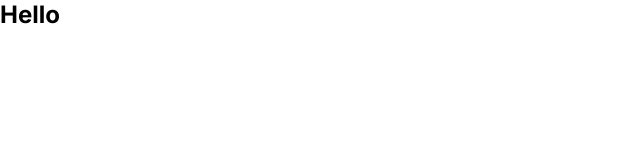
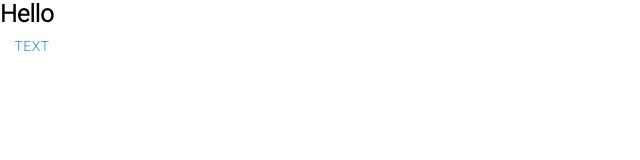
Before and after one commit to JrzenonDev/app-search-result-fipe-table, a Next.js app: page / in a window 1280 px wide. Shown: the top 160 px of the page, without its empty margins (0-640 px from the left). Built offline with nearby package versions, Linux system fonts and the light colour scheme.

Commit message:
feat: installing and configuring material-ui

```diff
--- /dev/null
+++ b/libs/theme.ts
@@ -0,0 +1,11 @@
+"use client";
+
+import { createTheme } from "@mui/material";
+
+export const theme = createTheme({
+  palette: {
+    primary: {
+      main: "#1e88e5",
+    },
+  },
+});
--- a/src/app/layout.tsx
+++ b/src/app/layout.tsx
@@ -1,8 +1,13 @@
 import type { Metadata } from "next";
-import { Inter } from "next/font/google";
+import { Roboto } from "next/font/google";
 import "./globals.css";
+import { ThemeProvider } from "@mui/material/styles";
+import { theme } from "../../libs/theme";
 
-const inter = Inter({ subsets: ["latin"] });
+const roboto = Roboto({
+  subsets: ["latin"],
+  weight: ["300"],
+});
 
 export const metadata: Metadata = {
   title: "Tabela Fipe",
@@ -16,7 +21,9 @@ export default function RootLayout({
 }) {
   return (
     <html lang="en">
-      <body className={inter.className}>{children}</body>
+      <body className={roboto.className}>
+        <ThemeProvider theme={theme}>{children}</ThemeProvider>
+      </body>
     </html>
   );
 }
--- a/src/app/page.tsx
+++ b/src/app/page.tsx
@@ -1,7 +1,10 @@
+import { Button } from "@mui/material";
+
 export default function Home() {
   return (
     <main>
       <h2>Hello</h2>
+      <Button variant="text">Text</Button>
     </main>
   );
 }
```
Also changed, not shown: package.json (+6 -1 lines), 1 other file (tests, documents, lock files or other folders).
